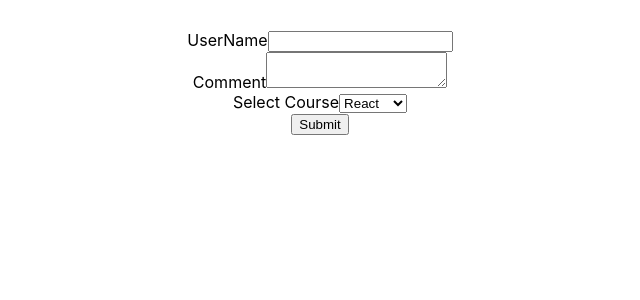
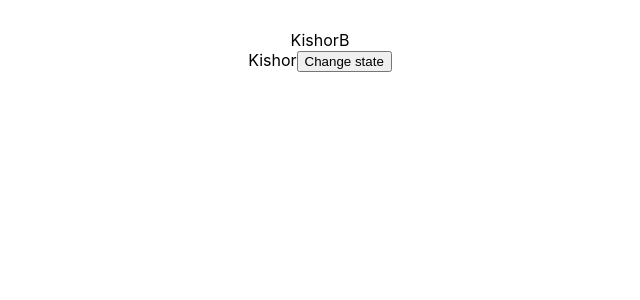
Before and after one commit to Kishor6941/React_Complete_Guide, a React (Create React App) app: page / in a window 1280 px wide. Shown: the top 300 px of the page, without its empty margins (320-960 px from the left). Built offline with nearby package versions, Linux system fonts and the light colour scheme.

Commit message:
component lifeCycle

```diff
--- a/src/App.js
+++ b/src/App.js
@@ -12,7 +12,8 @@ import './App.css';
 //  import PersonList from "./components/PersonList"
 //  import StyleSheet from "./components/StyleSheet"
   // import Inline from "./components/Inline"
-   import Form from "./components/Form"
+  //  import Form from "./components/Form"
+   import LifecycleA from "./components/LifecycleA"
   // import './components/appStyles.css'
   // import styles from './components/appStyles.module.css'
 const  App = () => {
@@ -37,7 +38,8 @@ const  App = () => {
       {/* <PersonList /> */}
       {/* <StyleSheet primary={true} /> */}
       {/* <Inline /> */}
-      <Form />
+      {/* <Form /> */}
+      <LifecycleA name="kishor Fawade" />
     </div>
   );
 }
--- a/src/components/Form.js
+++ b/src/components/Form.js
@@ -10,8 +10,8 @@ export class Form extends Component {
          course : 'React'
       }
     }
+
     userNameHandler = (event) => {
-        console.log(event.target.value)
         this.setState({
             userName : event.target.value
         })
@@ -22,6 +22,7 @@ export class Form extends Component {
             comments : event.target.value
         })
     }
+
     courseHandler = (event) => {
         this.setState({
             course : event.target.value
--- /dev/null
+++ b/src/components/LifeCycleB.js
@@ -0,0 +1,52 @@
+import React, { Component } from 'react'
+
+export class LifecycleB extends Component {
+    constructor(props) {
+      super(props)
+
+      this.state = {
+       name : 'Kishor'
+      }
+      console.log("LifecycleB constructor called");
+    }
+
+    static getDerivedStateFromProps(props,state) {
+        console.log("LifecycleB getDerivedStateFromProps called");
+        // return {
+        //     name : props.name
+        // }
+    }
+
+
+    componentDidMount() {
+        console.log("LifecycleB componentDidMount called");
+        // setTimeout(() => {
+        //   this.setState({name: "Kishor Shripati Fawade"})
+        // }, 2000)
+      }
+
+      shouldComponentUpdate() {
+        console.log('LifecycleB shouldComponentUpdate called');
+        return true
+    }
+
+    getSnapshotBeforeUpdate() {
+        console.log('LifecycleB getSnapshotBeforeUpdate called');
+        return null
+
+    }
+
+    componentDidUpdate() {
+        console.log('LifecycleB componentDidUpdate called');
+
+    }
+
+  render() {
+    console.log("LifecycleB render called");
+    return (
+      <div>{this.state.name}B</div>
+    )
+  }
+}
+
+export default LifecycleB
--- /dev/null
+++ b/src/components/LifecycleA.js
@@ -0,0 +1,62 @@
+import React, { Component } from 'react'
+import LifecycleB from "./LifeCycleB"
+export class LifecycleA extends Component {
+    constructor(props) {
+      super(props)
+
+      this.state = {
+       name : 'Kishor'
+      }
+      console.log("LifecycleA constructor called");
+    }
+
+    static getDerivedStateFromProps(props,state) {
+        console.log("LifecycleA getDerivedStateFromProps called");
+        // return {
+        //     name : props.name
+        // }
+    }
+
+
+    componentDidMount() {
+        console.log("LifecycleA componentDidMount called");
+        // setTimeout(() => {
+            //   this.setState({name: "Kishor Shripati Fawade"})
+            // }, 2000)
+        }
+
+        shouldComponentUpdate() {
+            console.log('LifecycleA shouldComponentUpdate called');
+            return true
+        }
+
+        getSnapshotBeforeUpdate() {
+            console.log('LifecycleA getSnapshotBeforeUpdate called');
+            return null
+
+        }
+
+        componentDidUpdate() {
+            console.log('LifecycleA componentDidUpdate called');
+
+        }
+
+        changeState = () => {
+            this.setState({
+                name : 'Sunil'
+            })
+        }
+  render() {
+    console.log("LifecycleA render called");
+    return (
+      <div>
+       <LifecycleB />
+        {this.state.name}
+
+        <button onClick={this.changeState}>Change state</button>
+        </div>
+    )
+  }
+}
+
+export default LifecycleA
```
